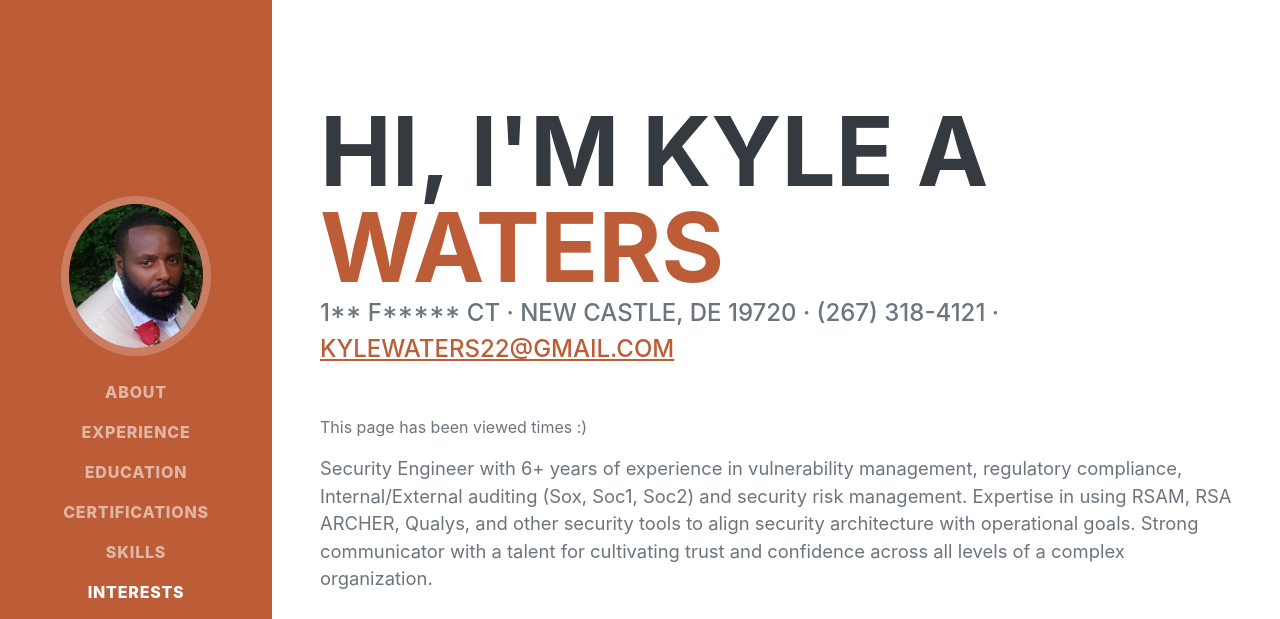
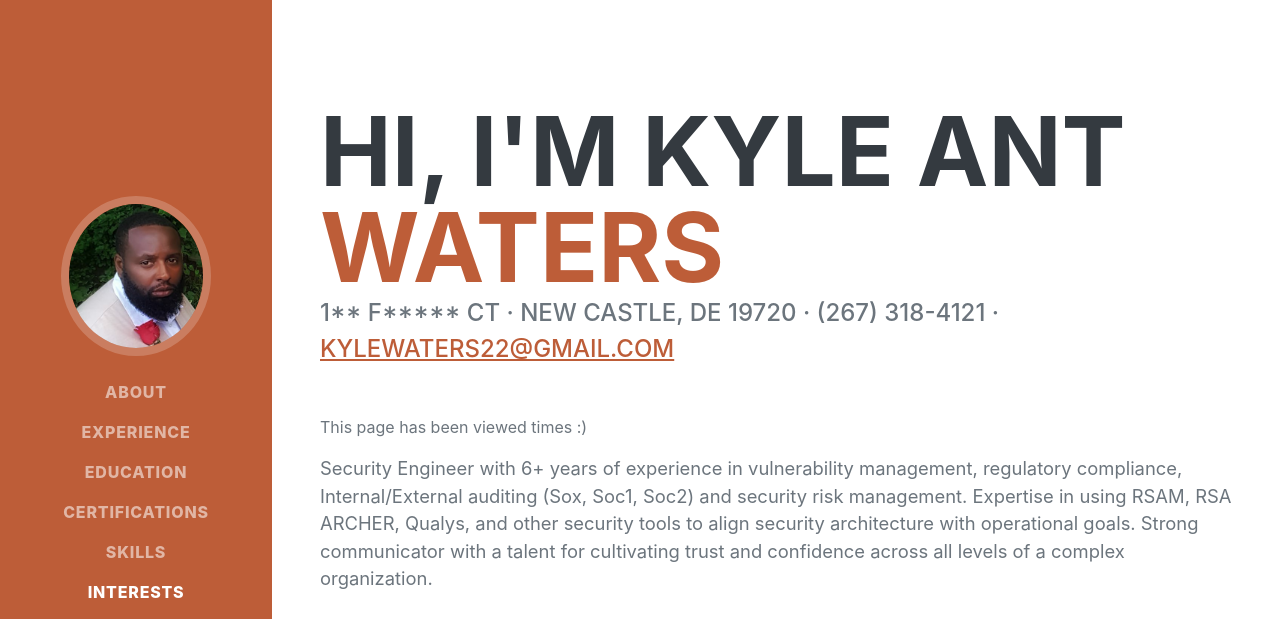
Before and after one commit to Kylewaters22/Kyle-Resume-Challenge, a plain HTML site: page frontend/index.html in a window 1280 px wide. Shown: the top 619 px of the page. Drawn offline with nearby package versions, Linux system fonts and the light colour scheme; a web font is replaced by a local one.

Commit message:
testing CI/CD issue

```diff
--- a/frontend/index.html
+++ b/frontend/index.html
@@ -41,7 +41,7 @@
             <section class="resume-section" id="about">
                 <div class="resume-section-content">
                     <h1 class="mb-0">
-                        Hi, I'm Kyle A
+                        Hi, I'm Kyle Ant
                         <span class="text-primary">Waters</span>
                     </h1>
                     <div class="subheading mb-5">
```
